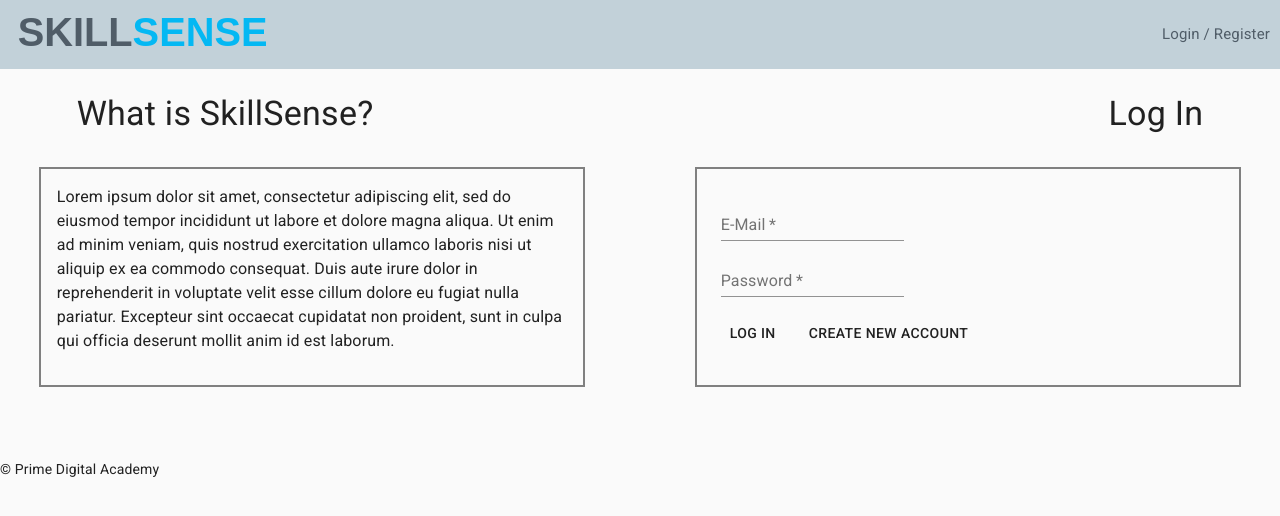
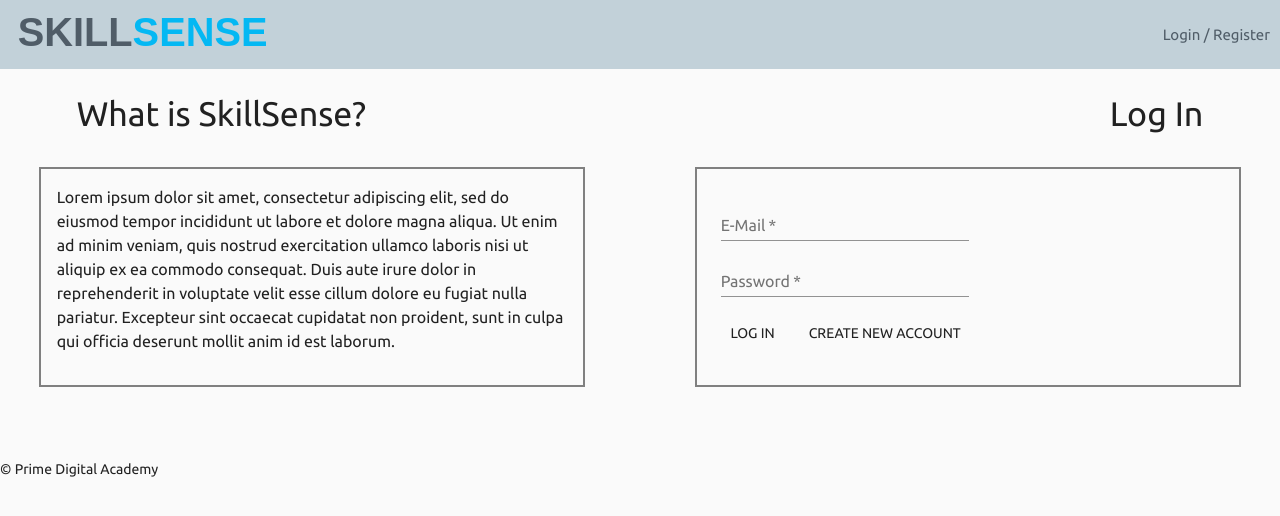
Before and after one commit to wiedemeierb/Skillsense, a React app: page /#/home in a window 1280 px wide. Shown: the top 516 px of the page. Built offline with nearby package versions, Linux system fonts and the light colour scheme; no server answers.

Commit message:
styling corrections - font is now ubuntu

```diff
--- a/src/components/App/App.css
+++ b/src/components/App/App.css
@@ -1,3 +1,5 @@
+@import url('https://fonts.googleapis.com/css?family=Ubuntu:400,700&display=swap');
+
 body {
   font-family: 'Segoe UI', Tahoma, Geneva, Verdana, sans-serif;
   margin: 0px;
--- a/src/components/App/App.js
+++ b/src/components/App/App.js
@@ -28,9 +28,12 @@
 import {CssBaseline} from '@material-ui/core'
 import { createMuiTheme, MuiThemeProvider } from '@material-ui/core/styles';
 import './App.css';
-import 'typeface-roboto';
+
 
 const theme = createMuiTheme({
+  typography: {
+    fontFamily: 'Ubuntu'
+  },
   palette: {
     primary: {
       main: '#08b8f4'
--- a/src/index.js
+++ b/src/index.js
@@ -9,19 +9,6 @@
 import rootSaga from './redux/sagas'; // imports ./redux/sagas/index.js
 
 import App from './components/App/App';
-
-import { createMuiTheme } from '@material-ui/core/styles';
-import { ThemeProvider } from '@material-ui/styles';
-
-const theme = createMuiTheme({
-	typography: {
-		fontFamily: ['Ubuntu']
-	},
-	palette: {
-		primary: { main: '#505d68' },
-		secondary: { main: '#04b8f3' }
-	}
-});
 
 const sagaMiddleware = createSagaMiddleware();
 
@@ -47,9 +34,7 @@
 
 ReactDOM.render(
 	<Provider store={store}>
-		<ThemeProvider theme={theme}>
 			<App />
-		</ThemeProvider>
 	</Provider>,
 	document.getElementById('react-root')
 );
```
